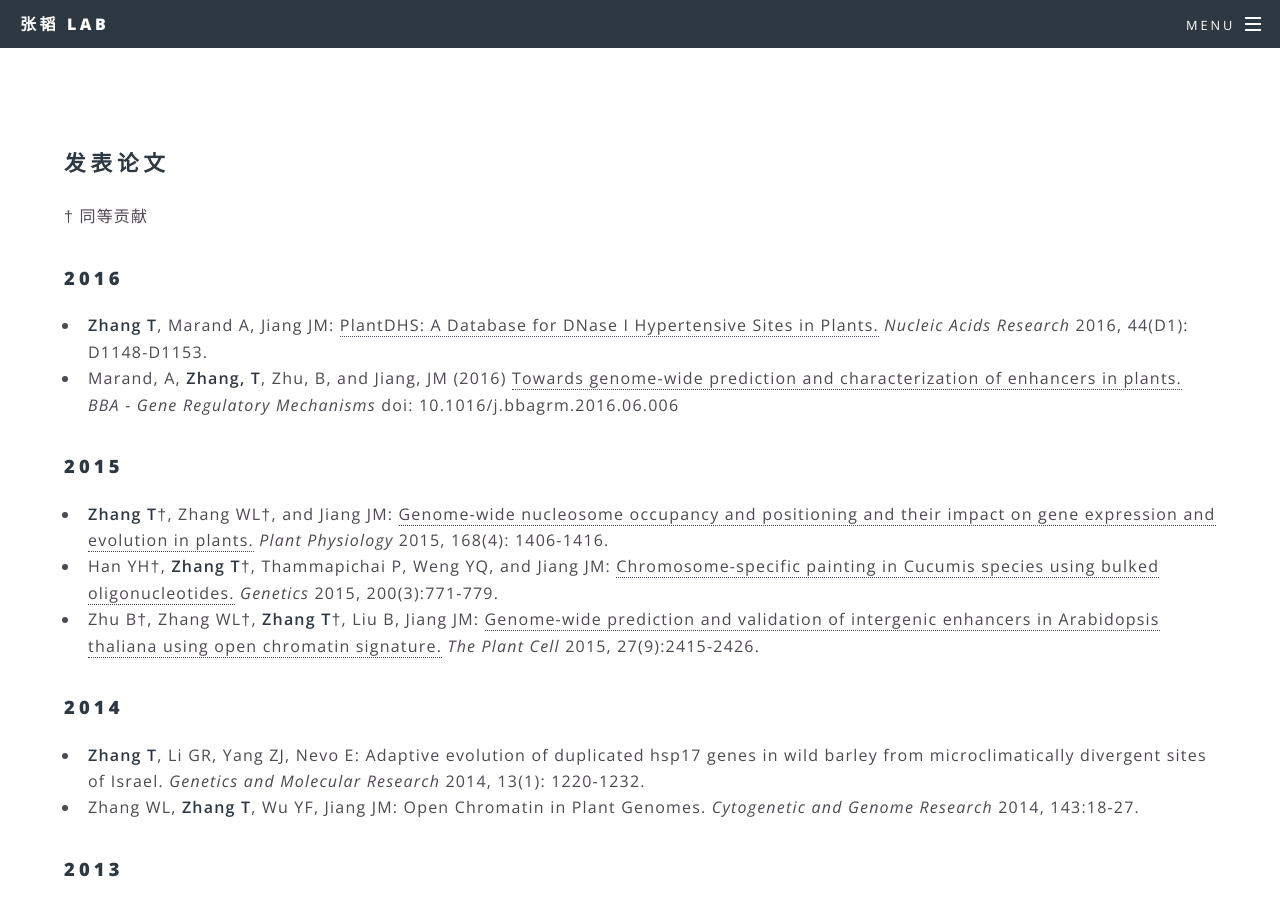
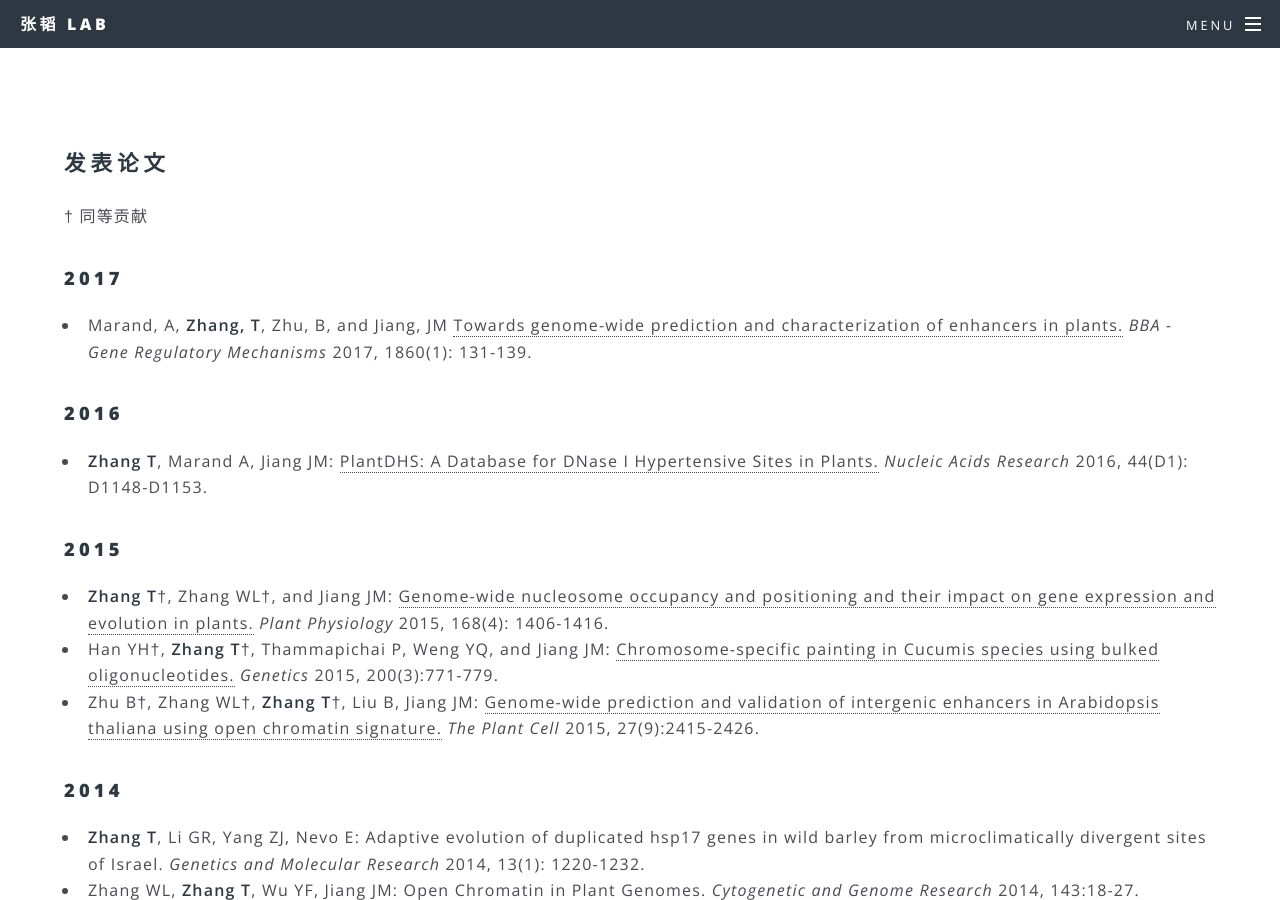
Before and after one commit to zhangtaolab/zhangtaolab.github.io, a Jekyll site: the page built from _pages/publication.md, in a window 1280 px wide and 900 px high. Built offline with Jekyll 4.4.1, drawn with Linux system fonts in a browser that asks for light colours.

Commit message:
date update

```diff
--- a/_pages/publication.md
+++ b/_pages/publication.md
@@ -4,10 +4,11 @@ permalink: /publication
 title: 发表论文
 ---
 † 同等贡献
+### 2017
+- Marand, A, **Zhang, T**, Zhu, B, and Jiang, JM [Towards genome-wide prediction and characterization of enhancers in plants.](/pdf/2016/BBE_2016_inpress.pdf) _BBA - Gene Regulatory Mechanisms_ 2017, 1860(1): 131-139.
 
 ### 2016
 - **Zhang T**, Marand A, Jiang JM: [PlantDHS: A Database for DNase I Hypertensive Sites in Plants.](/pdf/2016/NAR_2016.pdf) _Nucleic Acids Research_ 2016, 44(D1): D1148-D1153.
-- Marand, A, **Zhang, T**, Zhu, B, and Jiang, JM (2016) [Towards genome-wide prediction and characterization of enhancers in plants.](/pdf/2016/BBE_2016_inpress.pdf) _BBA - Gene Regulatory Mechanisms_ doi: 10.1016/j.bbagrm.2016.06.006
 
 ### 2015
 - **Zhang T**†, Zhang WL†, and Jiang JM: [Genome-wide nucleosome occupancy and positioning and their impact on gene expression and evolution in plants.](/pdf/2015/Plant_Physiol_2015.pdf) _Plant Physiology_ 2015, 168(4): 1406-1416.
```
